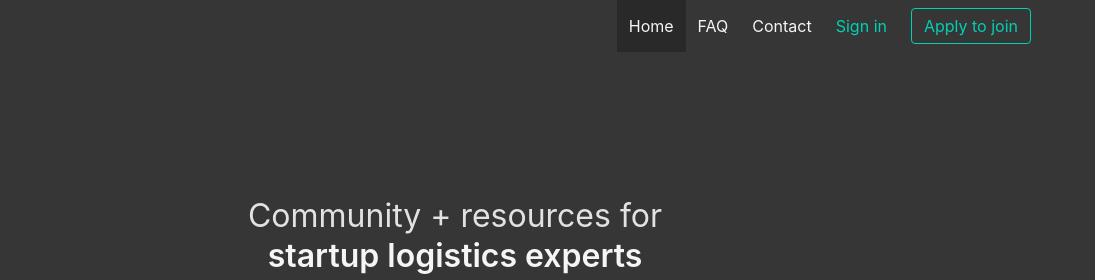
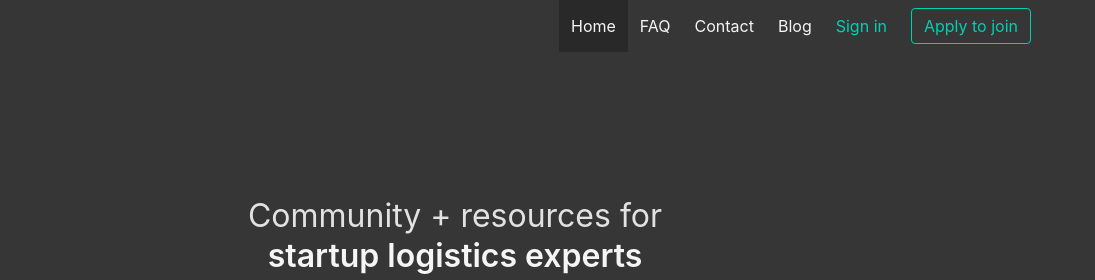
Before and after one commit to cushmachine/startops-old, a website: page index.html in a window 1280 px wide. Shown: the top 280 px of the page, 185-1280 px from the left. Drawn offline with nearby package versions, Linux system fonts and the light colour scheme.

Commit message:
Adds Blog link to navbar

```diff
--- a/index.html
+++ b/index.html
@@ -59,6 +59,9 @@
                 </a>
                 <a class="navbar-item">
                   Contact
+                </a>
+                <a class="navbar-item" href="https://medium.com/@startopsnetwork">
+                  Blog
                 </a>
                 <a class="navbar-item has-text-primary" href="https://startops.airportal.app/login">
                   Sign in
```
